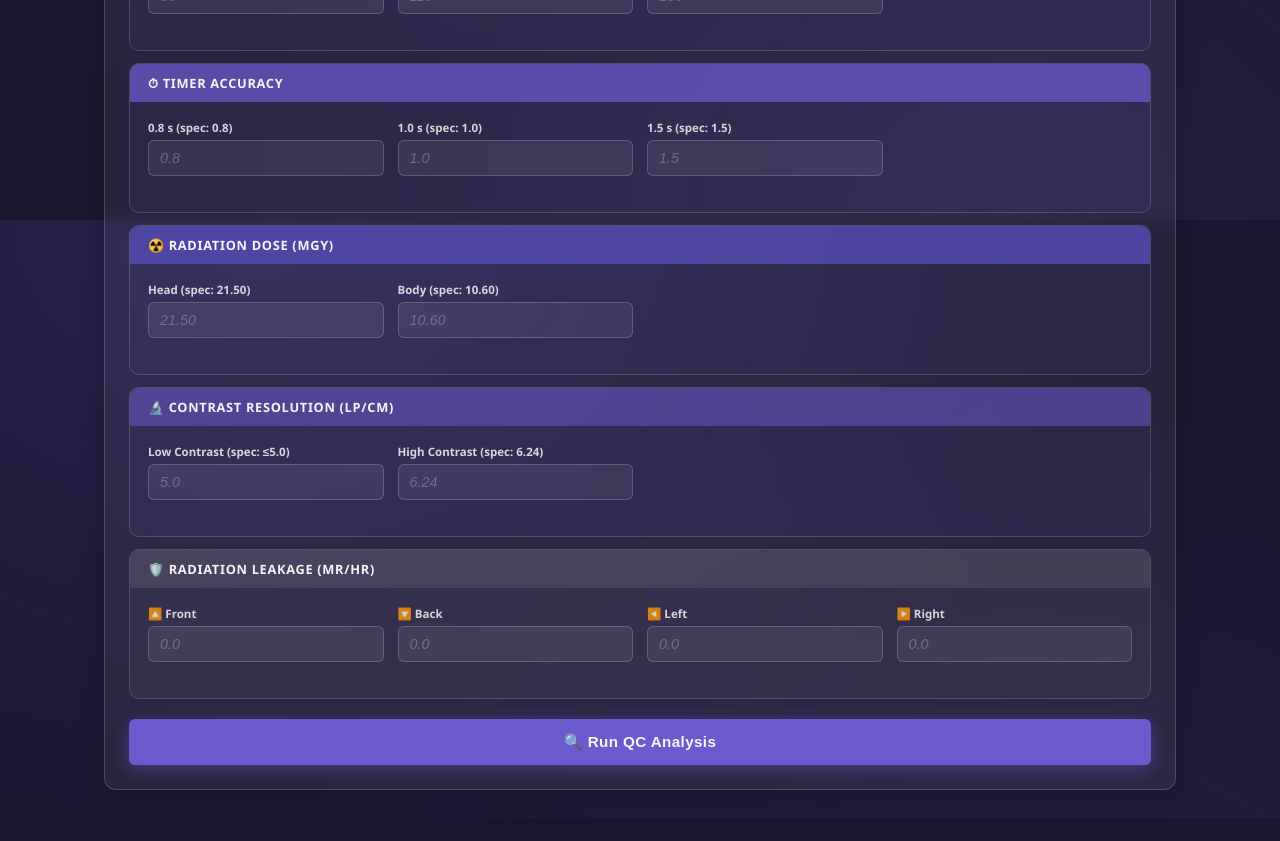
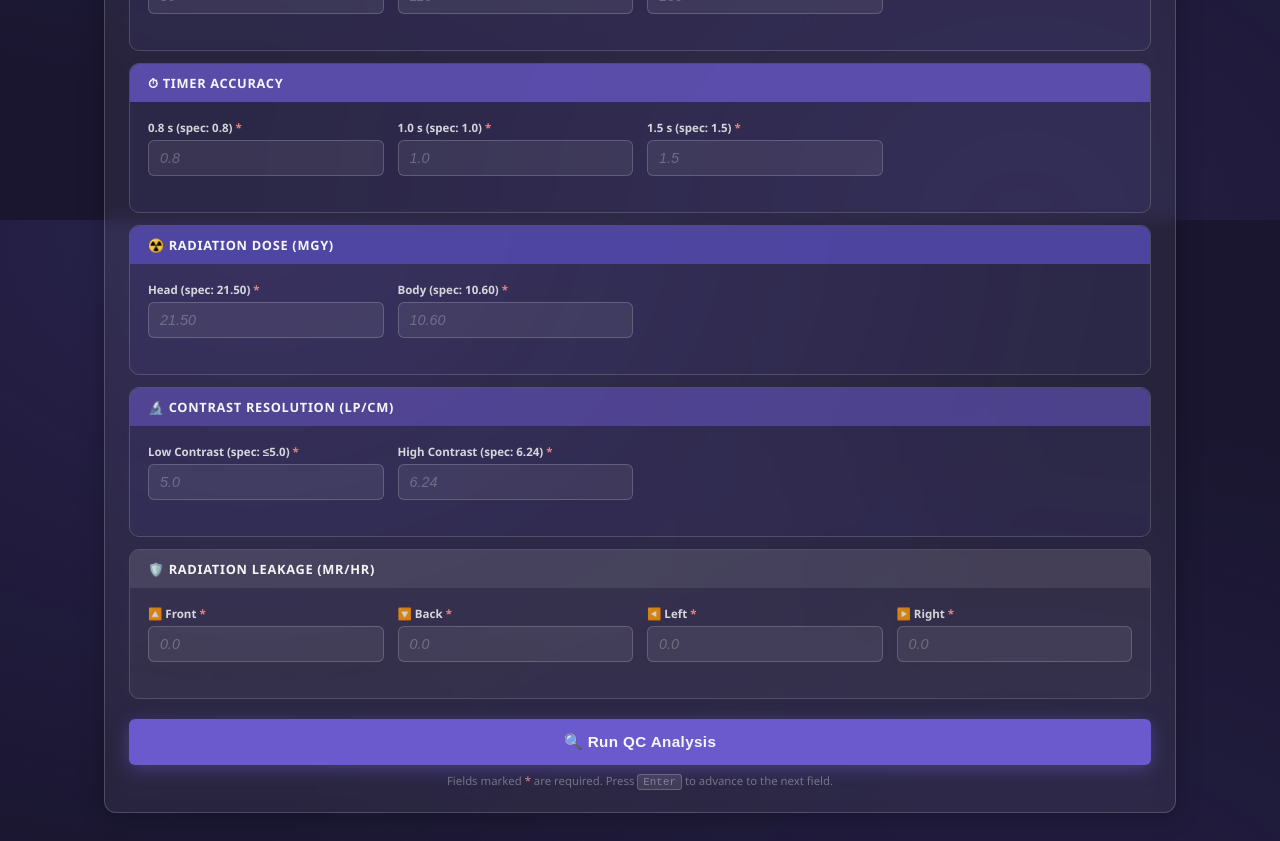
Before and after one commit to Hartfun/ct-qc-dashboard, a React (Vite) app: page / in a window 1280 px wide. Shown: the part 580-1421 px from the top of the page. Before the commit the page ends 1398 px from the top, so only its background shows below. Built offline with nearby package versions, Linux system fonts and the light colour scheme; no server answers.

Commit message:
improved validations

```diff
--- a/src/App.jsx
+++ b/src/App.jsx
@@ -6,14 +6,36 @@ import logoUrl from './assets/logo_Wp.svg'
 
 const API = 'https://ct-qc-ml.onrender.com'
 
-const defaultValues = {
+export const defaultValues = {
   serial_No: '', Date: '',
   st15: '', st5: '', st10: '',
   kv80: '', kv110: '', kv130: '',
   t08: '', t1: '', t15: '',
   dhead: '', dbody: '',
   lcr: '', hcr: '',
-  lf: '', lb: '', ll: '', lr: ''
+  lf: '', lb: '', ll: '', lr: '',
+}
+
+// Map form field ids to API body keys
+const FIELD_MAP = {
+  serial_No: 'serial_No',
+  'Slice thickness 1.5':               'st15',
+  'Slice thickness 5':                 'st5',
+  'Slice thickness 10':                'st10',
+  'KV accuracy 80':                    'kv80',
+  'KV accuracy 110':                   'kv110',
+  'KV accuracy 130':                   'kv130',
+  'Accuracy Timer 0.8':                't08',
+  'Accuracy Timer 1':                  't1',
+  'Accuracy Timer 1.5':                't15',
+  'Radiation Dose Test (Head) 21.50':  'dhead',
+  'Radiation Dose Test (Body) 10.60':  'dbody',
+  'Low Contrast Resolution 5.0':       'lcr',
+  'High Contrast Resolution 6.24':     'hcr',
+  'Radiation Leakage Levels (Front)':  'lf',
+  'Radiation Leakage Levels (Back)':   'lb',
+  'Radiation Leakage Levels (Left)':   'll',
+  'Radiation Leakage Levels (Right)':  'lr',
 }
 
 export default function App() {
@@ -26,11 +48,19 @@ export default function App() {
   const [resultKey, setResultKey]   = useState(0)
   const [showResult, setShowResult] = useState(false)
 
+  // Poll /health once on mount
   useEffect(() => {
     fetch(API + '/health')
       .then(r => r.json())
-      .then(() => { setApiOnline(true); setApiMsg('API Online — ct-qc-ml.onrender.com') })
-      .catch(() => setApiMsg('API waking up... (~30s)'))
+      .then(d => {
+        if (d.status === 'healthy') {
+          setApiOnline(true)
+          setApiMsg('API Online — ct-qc-ml.onrender.com')
+        } else {
+          setApiMsg(`API degraded: ${d.model_error ?? 'unknown'}`)
+        }
+      })
+      .catch(() => setApiMsg('API waking up... (~30 s cold start)'))
   }, [])
 
   const handleChange = (id, val) => setForm(f => ({ ...f, [id]: val }))
@@ -41,8 +71,9 @@ export default function App() {
     setResult(null)
     setShowResult(false)
 
+    // Build the request body — InputForm guarantees all values are valid by this point
     const body = {
-      'serial_No':                         form.serial_No,
+      serial_No:                           form.serial_No.trim(),
       'Slice thickness 1.5':               parseFloat(form.st15),
       'Slice thickness 5':                 parseFloat(form.st5),
       'Slice thickness 10':                parseFloat(form.st10),
@@ -62,28 +93,54 @@ export default function App() {
       'Radiation Leakage Levels (Right)':  parseFloat(form.lr),
     }
 
+    // Sanity guard: reject any NaN that slipped through
+    const nanField = Object.entries(body).find(
+      ([k, v]) => k !== 'serial_No' && (typeof v !== 'number' || !isFinite(v))
+    )
+    if (nanField) {
+      setError(`Invalid value in field "${nanField[0]}". Please check your inputs.`)
+      setLoading(false)
+      return
+    }
+
     try {
       const res = await fetch(API + '/predict', {
-        method: 'POST',
+        method:  'POST',
         headers: { 'Content-Type': 'application/json' },
-        body: JSON.stringify(body)
+        body:    JSON.stringify(body),
       })
+
       if (!res.ok) {
-        const err = await res.json().catch(() => ({}))
-        throw new Error(err.detail || `Server error ${res.status}`)
+        // Try to parse FastAPI validation error detail
+        const errBody = await res.json().catch(() => ({}))
+        const detail  = errBody.detail
+        if (Array.isArray(detail)) {
+          // Pydantic v2 returns an array of {loc, msg, type}
+          const msgs = detail.map(e => `${e.loc?.slice(1).join('.')} — ${e.msg}`).join('\n')
+          throw new Error(`Validation error from server:\n${msgs}`)
+        }
+        throw new Error(typeof detail === 'string' ? detail : `Server error ${res.status}`)
       }
+
       const data = await res.json()
+
+      // Defensive check — ensure we got the expected shape
+      if (!data.parameter_breakdown || data.ensemble_score === undefined) {
+        throw new Error('Unexpected response shape from server. Please try again.')
+      }
+
       setResultKey(k => k + 1)
       setResult(data)
       setTimeout(() => {
         document.getElementById('result-section')
           ?.scrollIntoView({ behavior: 'smooth', block: 'start' })
       }, 100)
+
     } catch (e) {
       setError(e.message)
+    } finally {
+      setLoading(false)
     }
-
-    setLoading(false)
   }
 
   return (
@@ -109,13 +166,18 @@ export default function App() {
       </header>
 
       <div className="container">
-        <InputForm form={form} onChange={handleChange} onSubmit={handleSubmit} loading={loading} />
+        <InputForm
+          form={form}
+          onChange={handleChange}
+          onSubmit={handleSubmit}
+          loading={loading}
+        />
 
         <div id="result-section">
           {error && (
-            <div className="result fail">
-              <h2>❌ Connection Error</h2>
-              <p>{error}</p>
+            <div className="result fail" style={{ whiteSpace: 'pre-line' }}>
+              <h2>❌ Error</h2>
+              <p style={{ fontSize: '0.88rem', lineHeight: '1.6' }}>{error}</p>
             </div>
           )}
 
--- a/src/components/InputForm.jsx
+++ b/src/components/InputForm.jsx
@@ -1,6 +1,6 @@
-import { useState, useRef, useCallback } from 'react'
+import { useState, useRef, useCallback, useEffect } from 'react'
 
-// Ordered list of every field id — defines the Enter-key navigation sequence
+// ─── Field order for Enter-key navigation ────────────────────────────────────
 const FIELD_ORDER = [
   'serial_No', 'Date',
   'st15', 'st5', 'st10',
@@ -11,12 +11,128 @@ const FIELD_ORDER = [
   'lf', 'lb', 'll', 'lr',
 ]
 
+// ─── Per-field validation rules ──────────────────────────────────────────────
+// min/max are plausible physical bounds — not spec tolerances (those are the model's job)
+const RULES = {
+  serial_No: {
+    required: true,
+    pattern:  /^[A-Za-z0-9\-_/]{2,30}$/,
+    patternMsg: 'Use 2–30 characters: letters, numbers, hyphens, underscores or /.',
+  },
+  Date: {
+    required:  true,
+    noFuture:  true,
+    maxAgeDays: 365,
+  },
+  // Slice thickness (mm)
+  st15:  { required: true, min: 0.1,  max: 10,   unit: 'mm' },
+  st5:   { required: true, min: 0.5,  max: 20,   unit: 'mm' },
+  st10:  { required: true, min: 1,    max: 30,   unit: 'mm' },
+  // KV accuracy
+  kv80:  { required: true, min: 40,   max: 120,  unit: 'kV' },
+  kv110: { required: true, min: 60,   max: 150,  unit: 'kV' },
+  kv130: { required: true, min: 80,   max: 180,  unit: 'kV' },
+  // Timer accuracy (s)
+  t08:   { required: true, min: 0.01, max: 5,    unit: 's'  },
+  t1:    { required: true, min: 0.01, max: 5,    unit: 's'  },
+  t15:   { required: true, min: 0.01, max: 5,    unit: 's'  },
+  // Radiation dose (mGy)
+  dhead: { required: true, min: 1,    max: 100,  unit: 'mGy' },
+  dbody: { required: true, min: 0.5,  max: 60,   unit: 'mGy' },
+  // Contrast resolution (lp/cm)
+  lcr:   { required: true, min: 0.1,  max: 20,   unit: 'lp/cm' },
+  hcr:   { required: true, min: 0.1,  max: 30,   unit: 'lp/cm' },
+  // Leakage (mR/hr) — zero is valid
+  lf:    { required: true, min: 0,    max: 500,  unit: 'mR/hr' },
+  lb:    { required: true, min: 0,    max: 500,  unit: 'mR/hr' },
+  ll:    { required: true, min: 0,    max: 500,  unit: 'mR/hr' },
+  lr:    { required: true, min: 0,    max: 500,  unit: 'mR/hr' },
+}
+
+function validateField(id, value) {
+  const rule = RULES[id]
+  if (!rule) return ''
+
+  // ── Text / date fields ────────────────────────────────────────────────────
+  if (id === 'serial_No') {
+    if (!value || value.trim() === '') return 'Serial No is required.'
+    if (!rule.pattern.test(value.trim())) return rule.patternMsg
+    return ''
+  }
+
+  if (id === 'Date') {
+    if (!value) return 'Date is required.'
+    const entered = new Date(value)
+    if (isNaN(entered.getTime())) return 'Enter a valid date.'
+    const today = new Date(); today.setHours(0, 0, 0, 0)
+    if (entered > today) return 'Date cannot be in the future.'
+    const oldest = new Date(); oldest.setDate(oldest.getDate() - rule.maxAgeDays)
+    if (entered < oldest) return `Date must be within the last ${rule.maxAgeDays} days.`
+    return ''
+  }
+
+  // ── Numeric fields ────────────────────────────────────────────────────────
+  if (value === '' || value === null || value === undefined)
+    return 'This field is required.'
+
+  const num = parseFloat(value)
+  if (isNaN(num) || !isFinite(num)) return 'Enter a valid number.'
+  if (rule.min !== undefined && num < rule.min)
+    return `Must be ≥ ${rule.min} ${rule.unit}.`
+  if (rule.max !== undefined && num > rule.max)
+    return `Must be ≤ ${rule.max} ${rule.unit}. Check your reading.`
+  return ''
+}
+
+// Validate all fields and return { id: errorString } map
+function validateAll(form) {
+  const errs = {}
+  for (const id of FIELD_ORDER) {
+    const msg = validateField(id, form[id])
+    if (msg) errs[id] = msg
+  }
+  return errs
+}
+
+// ─── Inline error annotation ─────────────────────────────────────────────────
+function FieldError({ msg }) {
+  if (!msg) return null
+  return (
+    <div style={{
+      display: 'flex', alignItems: 'flex-start', gap: '6px',
+      marginTop: '5px', padding: '6px 10px',
+      background: 'rgba(220,60,60,0.15)',
+      border: '1px solid rgba(220,60,60,0.38)',
+      borderRadius: '6px', fontSize: '0.73rem', lineHeight: '1.4',
+      color: '#ffaaaa', animation: 'fadeUp 0.18s ease both',
+    }}>
+      <span style={{ flexShrink: 0 }}>⚠️</span>
+      <span>{msg}</span>
+    </div>
+  )
+}
+
+// ─── Component ───────────────────────────────────────────────────────────────
 export default function InputForm({ form, onChange, onSubmit, loading }) {
-  const [focused,   setFocused]   = useState(null)
-  const [dateError, setDateError] = useState('')   // future-date error message
-  const inputRefs = useRef({})                     // id → DOM input ref
+  const [touched,  setTouched]  = useState({})   // fields the user has visited
+  const [errors,   setErrors]   = useState({})   // current error map
+  const [submitAttempted, setSubmitAttempted] = useState(false)
+  const inputRefs = useRef({})
 
-  // Focus the next field in FIELD_ORDER when Enter is pressed
+  // Recompute errors whenever form changes
+  useEffect(() => {
+    setErrors(validateAll(form))
+  }, [form])
+
+  const setRef = (id) => (el) => { inputRefs.current[id] = el }
+
+  const markTouched = (id) => setTouched(t => ({ ...t, [id]: true }))
+
+  // Show error only if the field has been touched OR submit was attempted
+  const visibleError = (id) =>
+    (touched[id] || submitAttempted) ? (errors[id] || '') : ''
+
+  // Enter → next field (or submit on last)
   const handleKeyDown = useCallback((e, id) => {
     if (e.key !== 'Enter') return
     e.preventDefault()
@@ -25,35 +141,42 @@ export default function InputForm({ form, onChange, onSubmit, loading }) {
     if (next && inputRefs.current[next]) {
       inputRefs.current[next].focus()
     } else {
-      // Last field — submit
-      onSubmit()
+      handleSubmitClick()
     }
-  }, [onSubmit])
+  // eslint-disable-next-line react-hooks/exhaustive-deps
+  }, [form])
 
-  // Validate date: must not be in the future
-  const validateDate = useCallback((val) => {
-    if (!val) { setDateError(''); return }
-    const entered = new Date(val)
-    const today   = new Date()
-    today.setHours(0, 0, 0, 0)   // compare dates only, ignore time
-    if (entered > today) {
-      setDateError('Date cannot be in the future — please enter the actual test date.')
-    } else {
-      setDateError('')
+  const handleSubmitClick = () => {
+    setSubmitAttempted(true)
+    // Mark all touched so every error becomes visible
+    const all = {}
+    FIELD_ORDER.forEach(id => { all[id] = true })
+    setTouched(all)
+
+    const errs = validateAll(form)
+    if (Object.keys(errs).length > 0) {
+      // Focus the first field that has an error
+      const firstBad = FIELD_ORDER.find(id => errs[id])
+      if (firstBad && inputRefs.current[firstBad]) {
+        inputRefs.current[firstBad].focus()
+      }
+      return
     }
-  }, [])
+    onSubmit()
+  }
 
-  // Collect a ref for each input
-  const setRef = (id) => (el) => { inputRefs.current[id] = el }
+  // Shared input style — red border when there's a visible error
+  const inputStyle = (id) => visibleError(id) ? {
+    borderColor: '#e05555',
+    boxShadow:   '0 0 0 3px rgba(220,60,60,0.18)',
+  } : {}
 
   // Generic field renderer
   const field = (label, id, type = 'number', placeholder = '') => (
-    <div
-      className="field"
-      key={id}
-      style={{ transform: focused === id ? 'scale(1.02)' : 'scale(1)', transition: 'transform 0.15s' }}
-    >
-      <label htmlFor={id}>{label}</label>
+    <div className="field" key={id}>
+      <label htmlFor={id}>{label}{RULES[id]?.required && (
+        <span style={{ color: '#e08888', marginLeft: '3px' }}>*</span>
+      )}</label>
       <input
         id={id}
         ref={setRef(id)}
@@ -62,51 +185,48 @@ export default function InputForm({ form, onChange, onSubmit, loading }) {
         value={form[id]}
         placeholder={placeholder}
         autoComplete="off"
+        style={inputStyle(id)}
         onChange={e => {
           onChange(id, e.target.value)
-          if (id === 'Date') validateDate(e.target.value)
+          markTouched(id)
         }}
-        onFocus={() => setFocused(id)}
+        onFocus={() => markTouched(id)}
         onBlur={e => {
-          setFocused(null)
-          if (type === 'number') onChange(id, parseFloat(e.target.value) || '')
-          if (id === 'Date') validateDate(e.target.value)
+          markTouched(id)
+          if (type === 'number' && e.target.value !== '') {
+            const n = parseFloat(e.target.value)
+            if (!isNaN(n)) onChange(id, n)
+          }
         }}
         onKeyDown={e => handleKeyDown(e, id)}
-        // Red border when date is invalid
-        style={id === 'Date' && dateError ? {
-          borderColor: '#e05555',
-          boxShadow:   '0 0 0 3px rgba(220,60,60,0.20)',
-        } : {}}
       />
-
-      {/* Future-date error annotation — only shown on the Date field */}
-      {id === 'Date' && dateError && (
-        <div style={{
-          display:      'flex',
-          alignItems:   'flex-start',
-          gap:          '6px',
-          marginTop:    '6px',
-          padding:      '7px 10px',
-          background:   'rgba(220,60,60,0.15)',
-          border:       '1px solid rgba(220,60,60,0.40)',
-          borderRadius: '6px',
-          fontSize:     '0.75rem',
-          lineHeight:   '1.4',
-          color:        '#ffaaaa',
-          animation:    'fadeUp 0.2s ease both',
-        }}>
-          <span style={{ fontSize: '0.85rem', flexShrink: 0 }}>⚠️</span>
-          <span>{dateError}</span>
-        </div>
-      )}
+      <FieldError msg={visibleError(id)} />
     </div>
   )
 
-  const hasDateError = Boolean(dateError)
+  const totalErrors   = Object.keys(errors).length
+  const hasAnyVisible = submitAttempted && totalErrors > 0
 
   return (
     <div className="card">
+
+      {/* ── Global validation summary (shown after first submit attempt) ── */}
+      {hasAnyVisible && (
+        <div style={{
+          display: 'flex', alignItems: 'center', gap: '10px',
+          padding: '10px 16px', marginBottom: '16px',
+          background: 'rgba(220,60,60,0.15)',
+          border: '1px solid rgba(220,60,60,0.40)',
+          borderRadius: '8px', fontSize: '0.82rem', color: '#ffbbbb',
+          animation: 'fadeUp 0.2s ease both',
+        }}>
+          <span style={{ fontSize: '1.1rem' }}>🚫</span>
+          <span>
+            {totalErrors} field{totalErrors > 1 ? 's' : ''} need{totalErrors === 1 ? 's' : ''} attention
+            before analysis can run.
+          </span>
+        </div>
+      )}
 
       {/* ── RECORD META ── */}
       <div className="section-group">
@@ -190,17 +310,34 @@ export default function InputForm({ form, onChange, onSubmit, loading }) {
         </div>
       </div>
 
-      {/* Submit — disabled while date error is active */}
+      {/* ── SUBMIT ── */}
       <button
         className="btn"
-        onClick={onSubmit}
-        disabled={loading || hasDateError}
-        title={hasDateError ? 'Fix the date error before submitting' : ''}
+        onClick={handleSubmitClick}
+        disabled={loading}
+        style={submitAttempted && totalErrors > 0 ? {
+          background: 'rgba(255,255,255,0.12)',
+          boxShadow:  'none',
+          cursor:     'not-allowed',
+        } : {}}
       >
         {loading
           ? <><span className="spinner" />Analysing...</>
-          : '🔍 Run QC Analysis'}
+          : submitAttempted && totalErrors > 0
+            ? `🚫 Fix ${totalErrors} error${totalErrors > 1 ? 's' : ''} to continue`
+            : '🔍 Run QC Analysis'}
       </button>
+
+      <p style={{
+        fontSize: '0.71rem', color: 'rgba(255,255,255,0.35)',
+        textAlign: 'center', marginTop: '8px',
+      }}>
+        Fields marked <span style={{ color: '#e08888' }}>*</span> are required.
+        Press <kbd style={{
+          background: 'rgba(255,255,255,0.10)', border: '1px solid rgba(255,255,255,0.20)',
+          borderRadius: '3px', padding: '1px 5px', fontSize: '0.68rem',
+        }}>Enter</kbd> to advance to the next field.
+      </p>
 
     </div>
   )
```
